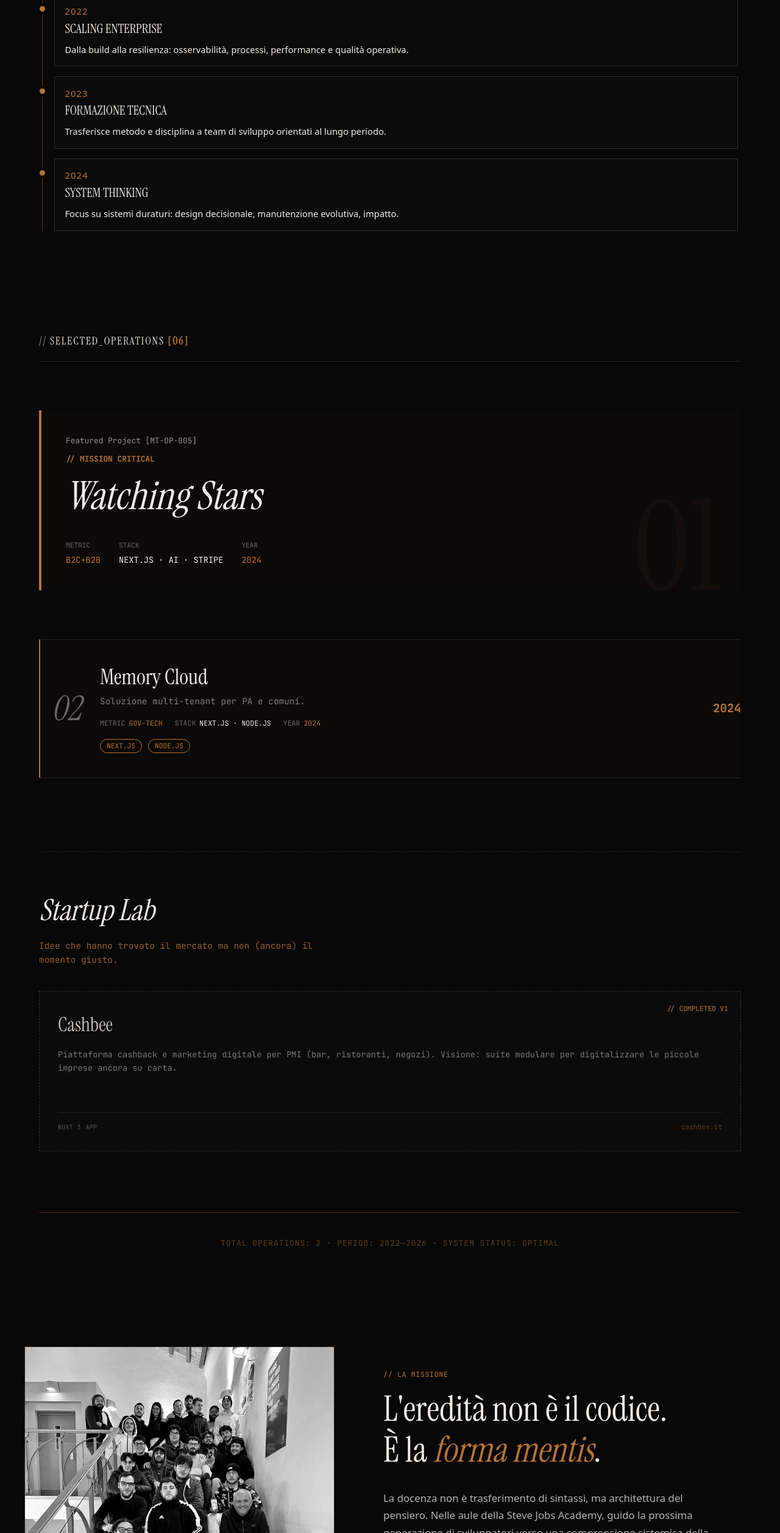
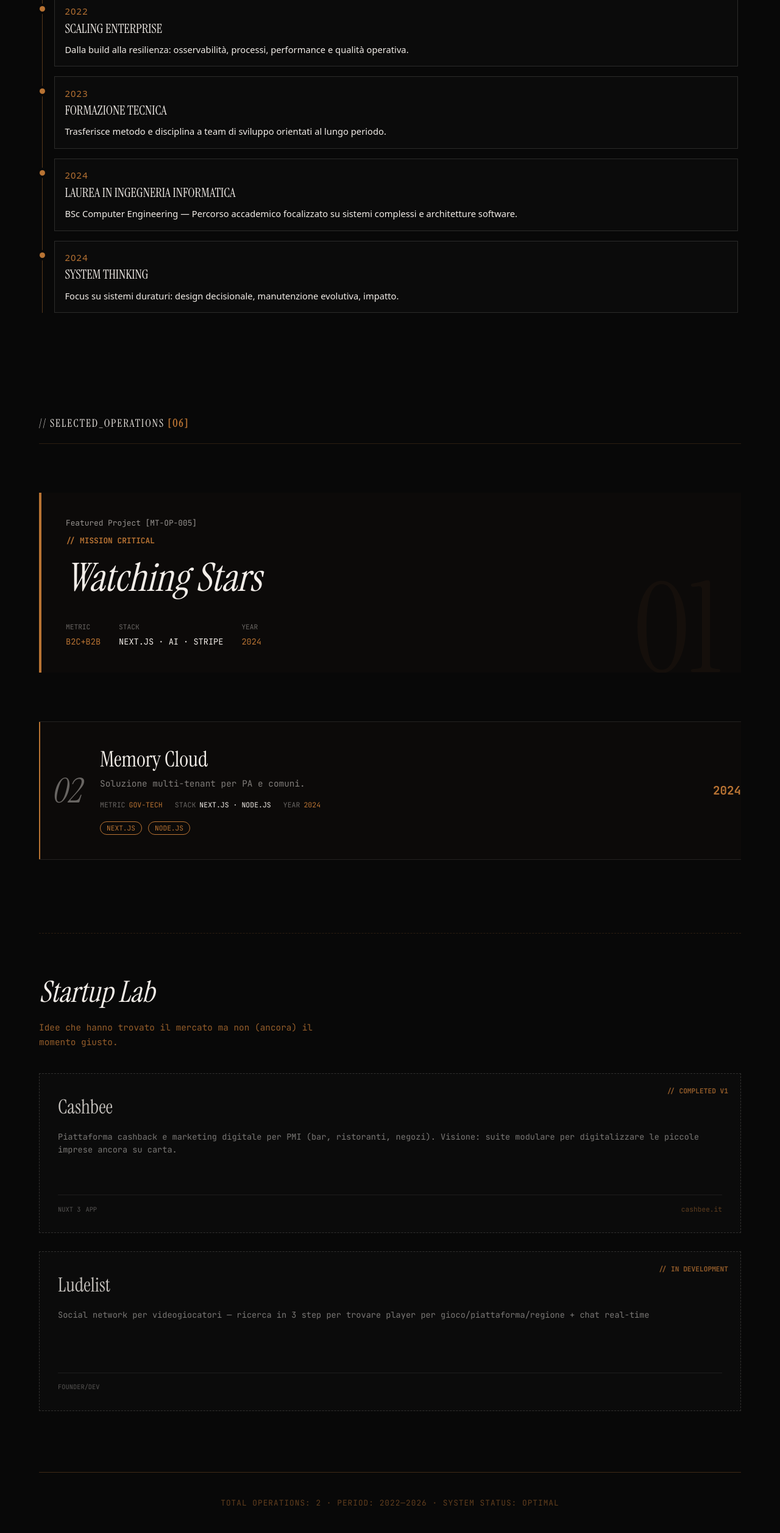
Before and after one commit to Flame0510/micheletornello.com, a Next.js app: page / in a window 1280 px wide. Shown: the part 4356-6870 px from the top of the page at 61% size. Built offline with nearby package versions, Linux system fonts and the light colour scheme.

Commit message:
feat: add ludelist to startup lab + fix degree visibility in timeline

```diff
--- a/src/app/page.tsx
+++ b/src/app/page.tsx
@@ -141,6 +141,11 @@ export default function HomePage() {
       year: '2023',
       title: 'FORMAZIONE TECNICA',
       text: 'Trasferisce metodo e disciplina a team di sviluppo orientati al lungo periodo.',
+    },
+    {
+      year: '2024',
+      title: 'LAUREA IN INGEGNERIA INFORMATICA',
+      text: 'BSc Computer Engineering — Percorso accademico focalizzato su sistemi complessi e architetture software.',
     },
     {
       year: '2024',
--- a/src/components/sections/PortfolioSection.tsx
+++ b/src/components/sections/PortfolioSection.tsx
@@ -34,7 +34,14 @@ const startupLab = [
     status: '// COMPLETED V1',
     standby: true
   },
-
+  {
+    id: 'LAB-002',
+    name: 'Ludelist',
+    description: 'Social network per videogiocatori — ricerca in 3 step per trovare player per gioco/piattaforma/regione + chat real-time',
+    stack: ['Founder/Dev'],
+    status: '// IN DEVELOPMENT',
+    standby: true
+  },
 ];
 
 function ProjectItem({ project, index }: { project: typeof projects[0]; index: number }) {
--- a/src/components/sections/Timeline.tsx
+++ b/src/components/sections/Timeline.tsx
@@ -79,9 +79,9 @@ export const Timeline = () => {
           {events.map((e, i) => (
             <motion.div
               key={`${e.year}-${i}`}
-              initial={{ opacity: 0, y: 8 }}
+              initial={{ opacity: 1, y: 0 }}
               whileInView={{ opacity: 1, y: 0 }}
-              viewport={{ once: true, amount: 0.5 }}
+              viewport={{ once: true, amount: 0.1 }}
               transition={{ duration: 0.5, delay: i * 0.1 }}
               className="relative flex items-start gap-8 py-6 overflow-hidden"
             >
```
